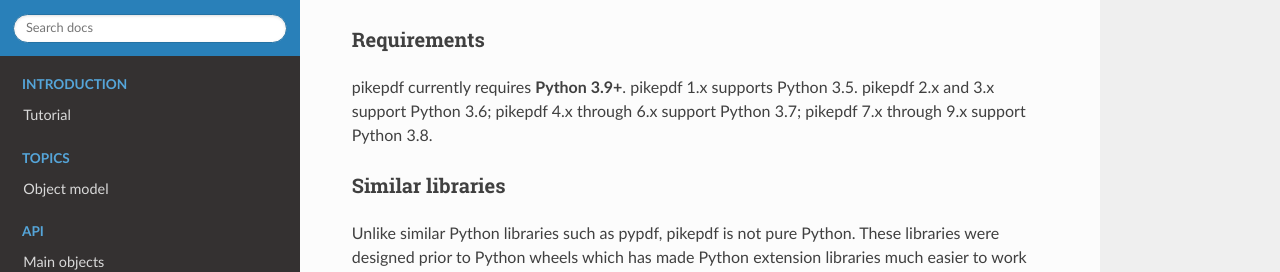
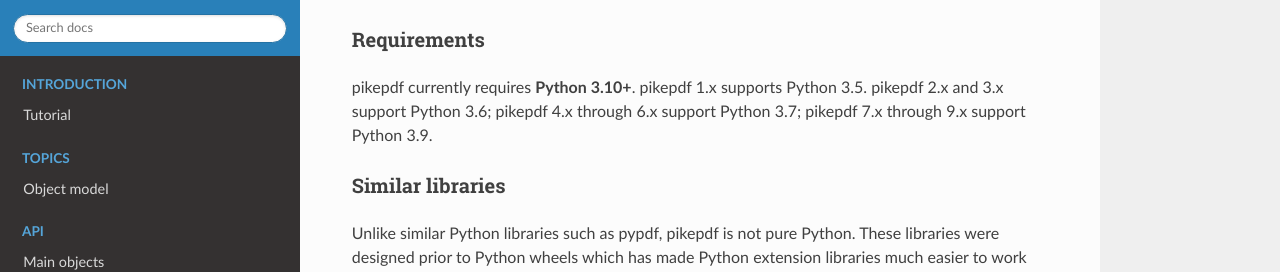
Before and after one commit to pikepdf/pikepdf, a Sphinx documentation site: the page built from docs/index.md, in a window 1280 px wide and 900 px high, scrolled down 1282 px. Shown: the part 180-452 px from the top of the window. Built offline with Sphinx 7.4.7 and the Read the Docs theme 3.1.0, drawn with Linux system fonts in a browser that asks for light colours; pages that are not in the unit, such as notebooks, are missing from menus.

Commit message:
Change minimum version to Python 3.10

```diff
--- a/docs/index.md
+++ b/docs/index.md
@@ -85,9 +85,9 @@
 
 ### Requirements
 
-pikepdf currently requires **Python 3.9+**. pikepdf 1.x supports Python 3.5.
+pikepdf currently requires **Python 3.10+**. pikepdf 1.x supports Python 3.5.
 pikepdf 2.x and 3.x support Python 3.6; pikepdf 4.x through 6.x support Python
-3.7; pikepdf 7.x through 9.x support Python 3.8.
+3.7; pikepdf 7.x through 9.x support Python 3.9.
 
 ### Similar libraries
 
--- a/pyproject.toml
+++ b/pyproject.toml
@@ -10,7 +10,7 @@
 version = "9.11.0"
 description = "Read and write PDFs with Python, powered by qpdf"
 readme = "README.md"
-requires-python = ">=3.9"
+requires-python = ">=3.10"
 keywords = ["PDF"]
 authors = [{ name = "James R. Barlow", email = "james@purplerock.ca" }]
 license = "MPL-2.0"
@@ -197,7 +197,7 @@
 
 [tool.ruff]
 src = ["src/pikepdf"]
-target-version = "py39"
+target-version = "py310"
 
 [tool.ruff.lint]
 select = [
```
Also changed, not shown: 3 other files.
